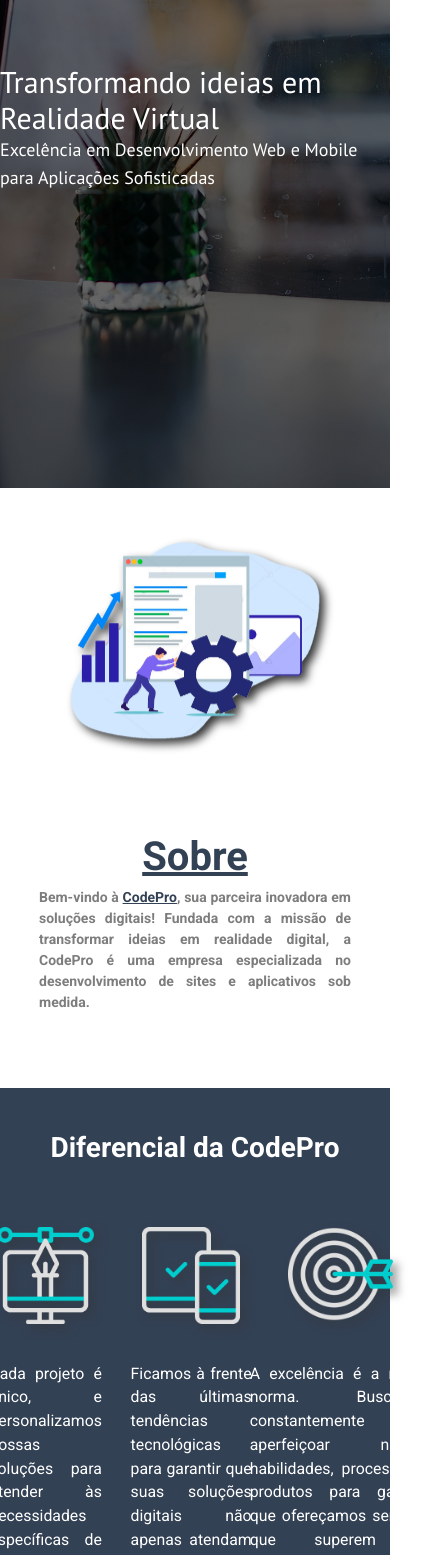
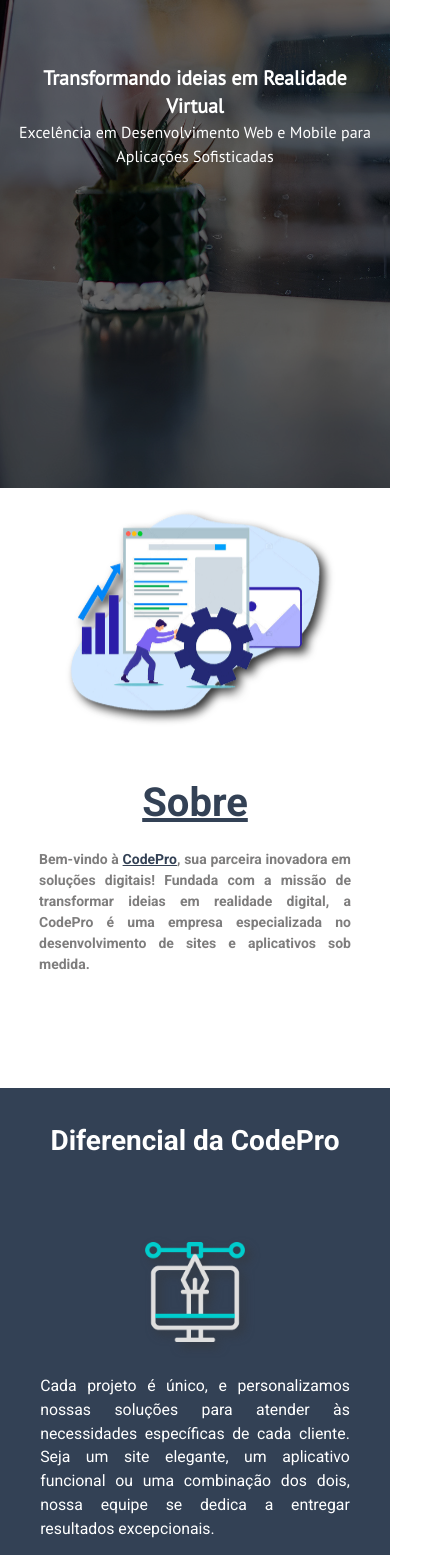
Before and after one commit to CodeProProject/CodePro, a React (Vite) app: page / in a window 390 px wide. Shown: the part 180-1735 px from the top of the page, 431 px wide, since content can reach past the window. Built offline with nearby package versions, Linux system fonts and the light colour scheme.

Commit message:
Design responsivo de todos os componentes

```diff
--- a/src/App.jsx
+++ b/src/App.jsx
@@ -1,7 +1,5 @@
 import Cabecalho from './Components/Cabecalho/Cabecalho';
 import MainConteiner from "./Components/MainConteiner/MainConteiner";
-import Section from './Components/Section/Section';
-import Diferencial from './Components/Diferencial/Diferencial';
 
 function App() {
   return (
@@ -9,7 +7,6 @@
       <Cabecalho />
 
       <MainConteiner />
-      <Diferencial/>
     </>
   )
 }
--- a/src/Components/Banner/Banner.jsx
+++ b/src/Components/Banner/Banner.jsx
@@ -5,9 +5,9 @@
     <section className='w-full h-[600px] bg-banner bg-right bg-cover bg-fixed bg-no-repeat'>
 
       <div className='w-full h-full bg-black/60 flex flex-col items-center pt-44'>
-          <h1 className='text-white text-3xl font-ptsans'>Transformando ideias em Realidade Virtual</h1>
+          <h1 className='text-white font-bold text-center text-xl w-11/12 font-ptsans ssm:w-auto ssm:text-xl md:text-3xl'>Transformando ideias em Realidade Virtual</h1>
 
-          <p className='text-white text-lg font-ptsans'>Excelência em Desenvolvimento Web e Mobile para Aplicações Sofisticadas</p>
+          <p className='text-white font-ptsans w-11/12 text-base text-center ssm:w-auto md:text-lg '>Excelência em Desenvolvimento Web e Mobile para Aplicações Sofisticadas</p>
       </div>
 
     </section>
--- a/src/Components/Cabecalho/Cabecalho.jsx
+++ b/src/Components/Cabecalho/Cabecalho.jsx
@@ -4,9 +4,8 @@
 
 function Cabecalho() {
   return (
-    <header className='w-full h-[68px] bg-slate-700 px-10'>
+    <header className='w-full h-[68px] bg-slate-700 md:px-10'>
       <Navegacao />
-
     </header>
   )
 }
--- a/src/Components/Diferencial/Diferencial.css
+++ b/src/Components/Diferencial/Diferencial.css
@@ -70,3 +70,28 @@
 .alvo-img {
     width: 115px;
 }
+
+
+@media (max-width: 900px) {
+    .diferencial-container {
+        height: max-content;
+        padding: 32px;
+        gap: 80px;
+    }
+
+    .cards-container-diferencial {
+        gap: 28px;
+        flex-direction: column;
+        height: max-content;
+        gap: 72px;
+    }
+
+    .card {
+        width: 95%;
+        gap: 32px;
+    }
+
+    .card:last-child {
+        width: 95%;
+    }
+}
--- a/src/Components/Diferencial/Diferencial.jsx
+++ b/src/Components/Diferencial/Diferencial.jsx
@@ -8,7 +8,7 @@
 
 const Diferencial = () => {
   return (
-    <div className='diferencial-container'>
+    <section className='diferencial-container'>
         <h1 className='h1-diferencial-title'>Diferencial da CodePro</h1>
         <div className='cards-container-diferencial'>
             <div className='card'>
@@ -32,7 +32,7 @@
                 <span className='terceiro-span'>A excelência é a nossa norma. Buscamos constantemente aperfeiçoar nossas habilidades, processos e produtos para garantir que ofereçamos serviços que superem as expectativas.Entendemos a importância da experiência do usuário, e com isso, criamos interfaces intuitivas e atraentes!</span>
             </div>
         </div>
-    </div>
+    </section>
   )
 }
 
--- a/src/Components/MainConteiner/MainConteiner.jsx
+++ b/src/Components/MainConteiner/MainConteiner.jsx
@@ -2,7 +2,7 @@
 
 import Banner from '../Banner/Banner';
 import Section from '../Section/Section';
-
+import Diferencial from '../Diferencial/Diferencial';
 
 
 const MainConteiner = () => {
@@ -11,6 +11,8 @@
       <Banner />
 
       <Section/>
+
+      <Diferencial/>
     </main>
   )
 }
--- a/src/Components/Navegacao/Navegacao.css
+++ b/src/Components/Navegacao/Navegacao.css
@@ -1,6 +1,6 @@
 .navegacao-container {
     width: 100%;
-    height: 80px;
+    height: 68px;
     display: flex;
     align-items: center;
     justify-content: space-between;
--- a/src/Components/Section/Section.css
+++ b/src/Components/Section/Section.css
@@ -1,11 +1,3 @@
-
-* {
-    margin: 0;
-    padding: 0;
-    box-sizing: border-box;
-    font-family: Arial, Helvetica, sans-serif;
-}
-
 :root {
     --corNavegacao: #334155;
 }
@@ -20,7 +12,6 @@
 }
 
 .container-sobre{
-
     height: 50%;
     width: 30%;
 
@@ -53,6 +44,8 @@
     height: 50%;
     max-width: 500px;
     flex-direction: column;
+    gap: 16px;
+    margin-bottom: 40px;
 }
 
 .info-texto-container p {
@@ -88,11 +81,11 @@
         max-width: 380px;
     }
     .info-texto-container h3 {
-        font-size: 17px;
+        font-size: 18px;
     }
 
     .info-texto-container > p {
-        font-size: 13px;
+        font-size: 14px;
     }
 }
 
@@ -100,7 +93,7 @@
     .section-container {
         height: 600px;
         flex-direction: column;
-        gap: 24px;
+        gap: 40px;
     }
 
     .container-sobre{
@@ -116,13 +109,6 @@
         width: 80%;
         max-width: 400px;
         height: 45%;
+        justify-content: start;
     }
-    .info-texto-container h3 {
-        font-size: 18px;
-    }
-
-    .info-texto-container > p {
-        font-size: 14px;
-    }
-
 }
--- a/src/Components/Section/Section.jsx
+++ b/src/Components/Section/Section.jsx
@@ -4,17 +4,18 @@
 
 const Section = () => {
   return (
-    <div id='sobre' className='section-container'>
+    <section id='sobre' className='section-container'>
         <div className='container-sobre'>
             <img src={designOtimizar} className='designExperiencia' />
         </div>
 
         <div className='info-texto-container'>
             <h1 className='sobre-title'>Sobre</h1>
+
             <p>Bem-vindo à <u style={{color: "#334155"}}>CodePro</u>, sua parceira inovadora em soluções digitais! Fundada com a missão de transformar ideias em realidade digital, a CodePro é uma empresa especializada no desenvolvimento de sites e aplicativos sob medida.</p>
         </div>
 
-    </div>
+    </section>
   )
 }
 
--- a/tailwind.config.js
+++ b/tailwind.config.js
@@ -12,6 +12,9 @@
       fontFamily: {
         roboto: 'Roboto',
         ptsans: 'PT Sans'
+      },
+      screens: {
+        'ssm': '560px',
       }
     },
   },
```
